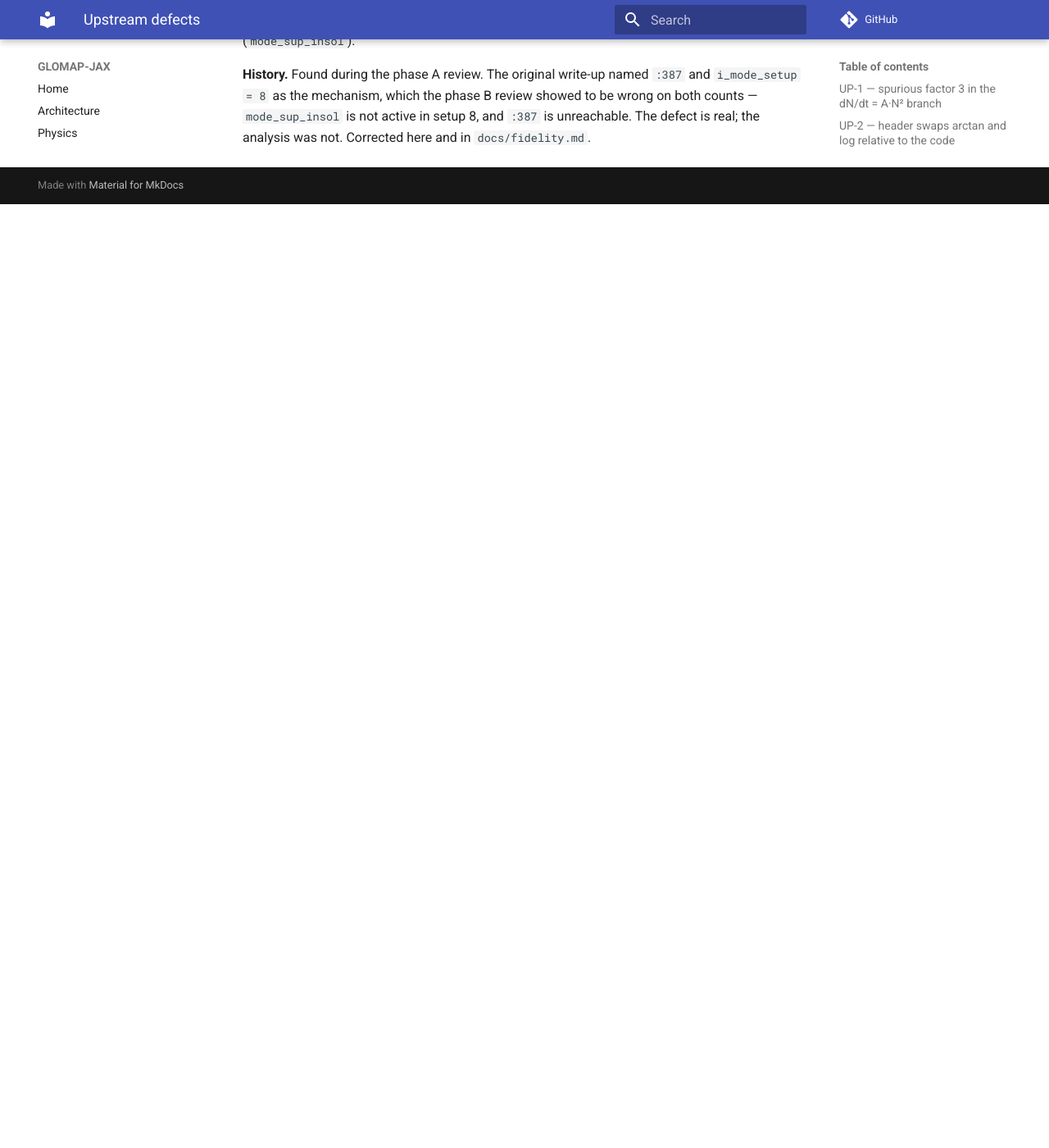
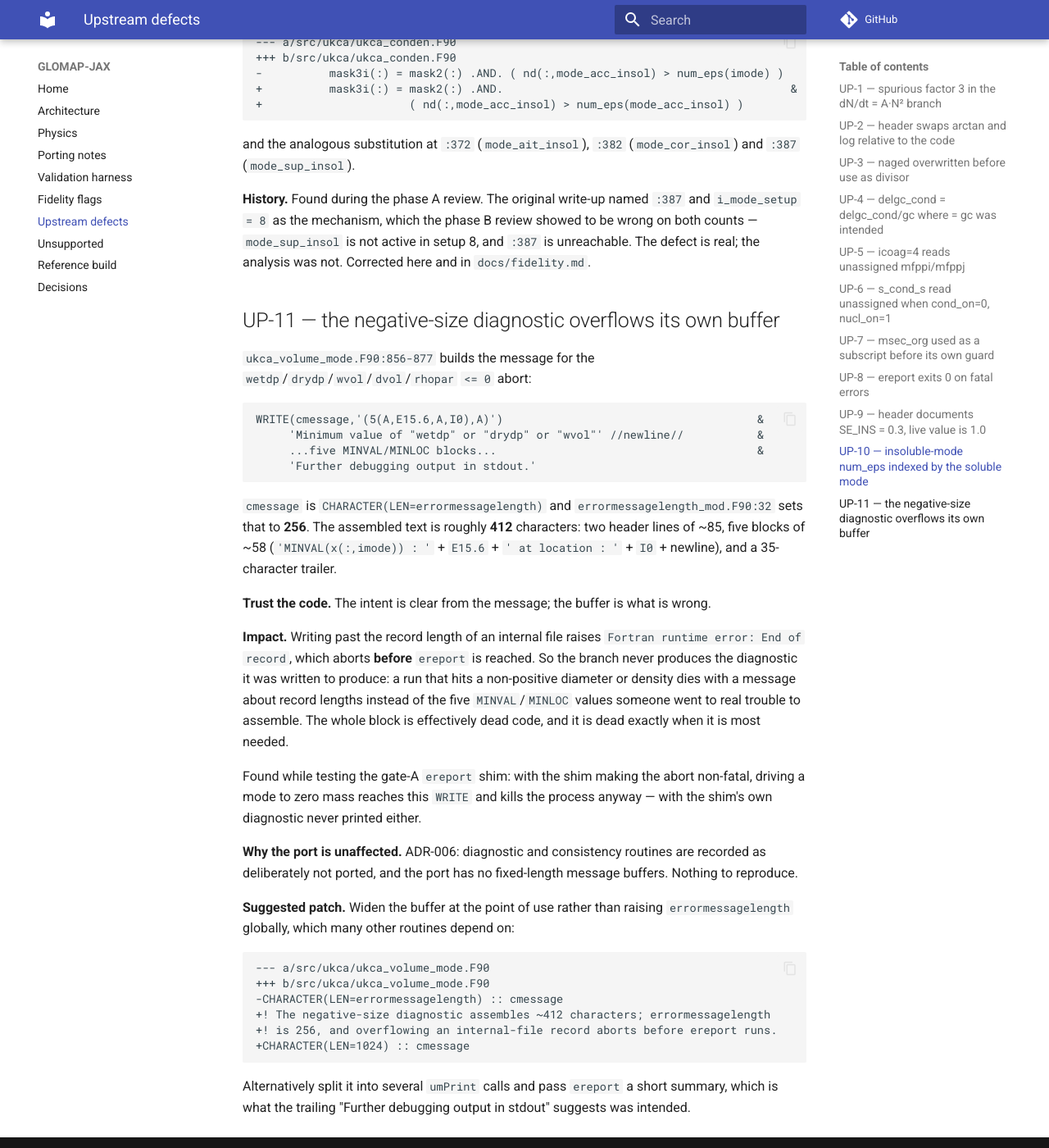
Before and after one commit to reflective-org/GLOMAP-JAX, an MkDocs documentation site: the page built from docs/UPSTREAM_DEFECTS.md, in a window 1280 px wide and 1400 px high, scrolled down 9318 px. Shown: the whole window at 82% size. Built offline with MkDocs 1.6.1 and Material for MkDocs 9.7.7, drawn with Linux system fonts in a browser that asks for light colours; comment, search, counter and statistics services are not loaded; before the commit the page ends 9567 px from its top, so only the background shows below that; some of the changed text lies outside the part shown.

Commit message:
Add UP-11: the negative-size diagnostic overflows its own buffer
Found while testing the gate-A ereport shim. Driving a mode to zero mass
reaches ukca_volume_mode's min<=0 branch, which assembles a ~412-character
message into a CHARACTER(LEN=errormessagelength) buffer -- and
errormessagelength_mod.F90:32 sets that to 256.

Overflowing an internal-file record raises "Fortran runtime error: End of
record", which aborts BEFORE ereport is reached. So the block never
produces the diagnostic it exists to produce: a run that hits a
non-positive diameter or density dies with a message about record lengths
instead of the five MINVAL/MINLOC values someone went to real trouble to
assemble. It is dead code exactly when it is most needed, in the reference
as much as under the shim.

Disposition `diagnostic-only`, a sixth kind: it affects only a print/abort
path the port does not reproduce (ADR-006), and the port has no
fixed-length message buffers, so there is nothing to reproduce or flag. The
suggested patch widens the buffer at the point of use rather than raising
errormessagelength globally, since many other routines depend on it.

Co-Authored-By: Claude Opus 5 (1M context) <noreply@anthropic.com>
Claude-Session: https://claude.ai/code/session_01FG1oy8ih5kfCyXGdXL2epj

````diff
--- a/docs/UPSTREAM_DEFECTS.md
+++ b/docs/UPSTREAM_DEFECTS.md
@@ -54,6 +54,7 @@ disposition cannot be claimed here and quietly not exist in the code.
 | UP-8 | `ereport_mod.F90:50` | standalone harnesses only | `harness-patch: 0002-ereport-nonzero-exit-status.patch` |
 | UP-9 | `ukca_conden.F90:52-53` | documentation only | `documentation-only` |
 | UP-10 | `ukca_conden.F90:372-387` | **changes results on setup 8** | `fidelity-flag: conden_insol_num_eps_by_sol_mode` |
+| UP-11 | `ukca_volume_mode.F90:856-877` | diagnostic unusable when it fires | `diagnostic-only` |
 
 What each disposition means, and what the test checks:
 
@@ -64,6 +65,7 @@ What each disposition means, and what the test checks:
 | `not-implemented` | the affected feature has no correct reference to validate against, so the port refuses it | recorded in `docs/unsupported.md` |
 | `harness-patch: F` | the reference itself is unusable without a fix; carried as a patch to the vendored tree | `fortran/patches/F` exists |
 | `documentation-only` | a comment or header disagrees with the code; the code is right | no code action; the entry says which to trust |
+| `diagnostic-only` | affects only a print/abort path the port does not reproduce (ADR-006) | no code action; the entry says why the port is unaffected |
 
 ## UP-1 — spurious factor 3 in the `dN/dt = A·N²` branch
 
@@ -405,3 +407,56 @@ and `i_mode_setup = 8` as the mechanism, which the phase B review showed to be
 wrong on both counts — `mode_sup_insol` is not active in setup 8, and `:387` is
 unreachable. The defect is real; the analysis was not. Corrected here and in
 `docs/fidelity.md`.
+
+## UP-11 — the negative-size diagnostic overflows its own buffer
+
+`ukca_volume_mode.F90:856-877` builds the message for the
+`wetdp`/`drydp`/`wvol`/`dvol`/`rhopar` `<= 0` abort:
+
+```fortran
+WRITE(cmessage,'(5(A,E15.6,A,I0),A)')                                      &
+     'Minimum value of "wetdp" or "drydp" or "wvol"' //newline//           &
+     ...five MINVAL/MINLOC blocks...                                       &
+     'Further debugging output in stdout.'
+```
+
+`cmessage` is `CHARACTER(LEN=errormessagelength)` and
+`errormessagelength_mod.F90:32` sets that to **256**. The assembled text is
+roughly **412** characters: two header lines of ~85, five blocks of ~58
+(`'MINVAL(x(:,imode)) : '` + `E15.6` + `' at location : '` + `I0` + newline),
+and a 35-character trailer.
+
+**Trust the code.** The intent is clear from the message; the buffer is what is
+wrong.
+
+**Impact.** Writing past the record length of an internal file raises
+`Fortran runtime error: End of record`, which aborts **before** `ereport` is
+reached. So the branch never produces the diagnostic it was written to produce:
+a run that hits a non-positive diameter or density dies with a message about
+record lengths instead of the five `MINVAL`/`MINLOC` values someone went to
+real trouble to assemble. The whole block is effectively dead code, and it is
+dead exactly when it is most needed.
+
+Found while testing the gate-A `ereport` shim: with the shim making the abort
+non-fatal, driving a mode to zero mass reaches this `WRITE` and kills the
+process anyway — with the shim's own diagnostic never printed either.
+
+**Why the port is unaffected.** ADR-006: diagnostic and consistency routines
+are recorded as deliberately not ported, and the port has no fixed-length
+message buffers. Nothing to reproduce.
+
+**Suggested patch.** Widen the buffer at the point of use rather than raising
+`errormessagelength` globally, which many other routines depend on:
+
+```diff
+--- a/src/ukca/ukca_volume_mode.F90
++++ b/src/ukca/ukca_volume_mode.F90
+-CHARACTER(LEN=errormessagelength) :: cmessage
++! The negative-size diagnostic assembles ~412 characters; errormessagelength
++! is 256, and overflowing an internal-file record aborts before ereport runs.
++CHARACTER(LEN=1024) :: cmessage
+```
+
+Alternatively split it into several `umPrint` calls and pass `ereport` a short
+summary, which is what the trailing "Further debugging output in stdout"
+suggests was intended.
````
Also changed, not shown: other parts of docs/UPSTREAM_DEFECTS.md (+2 -2 lines), 1 other file.
